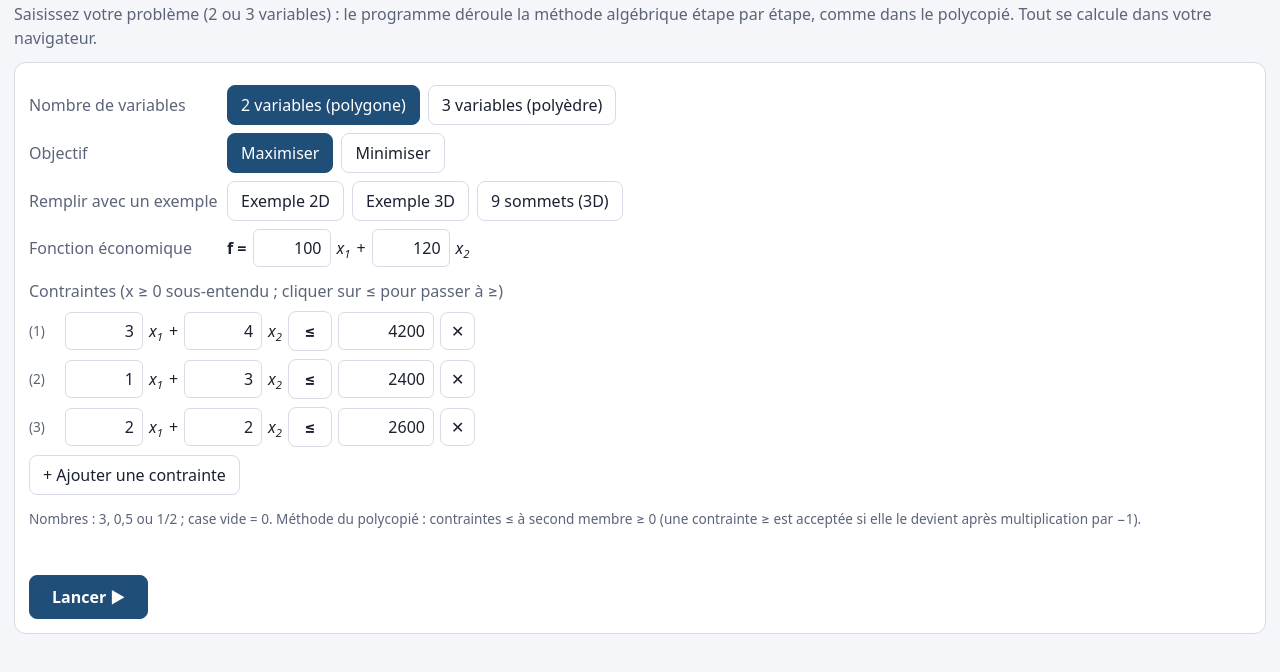
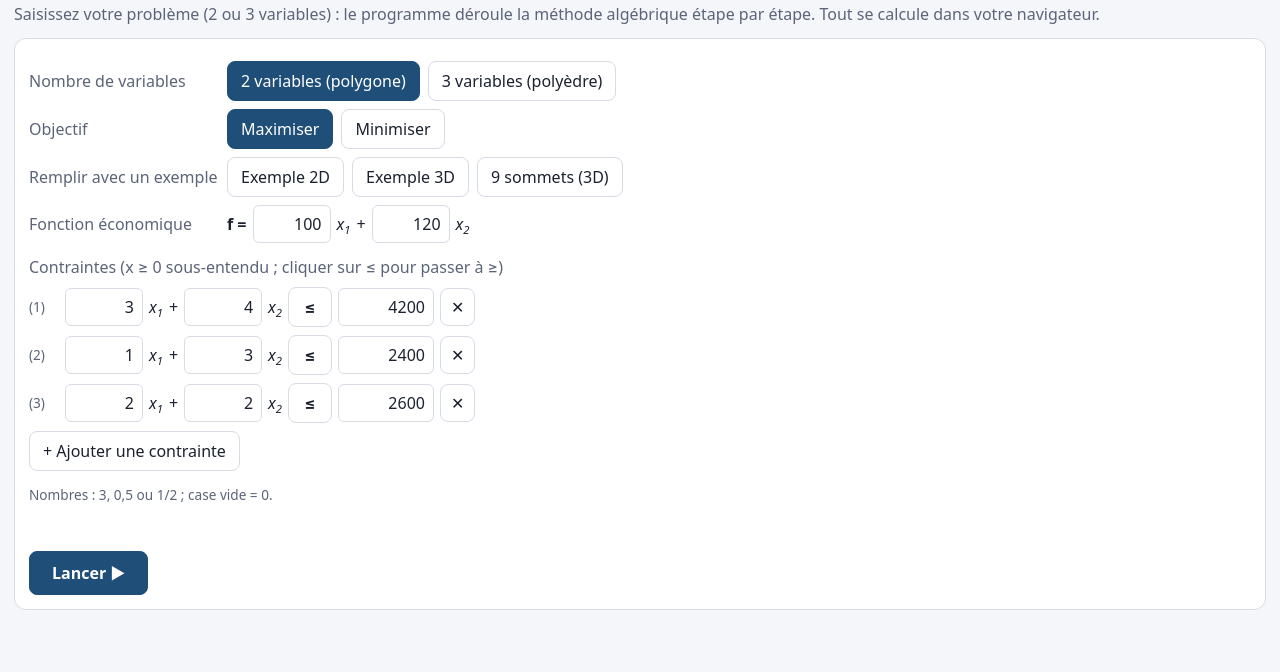
Before and after one commit to SamiMirMath/Programmation-lin-aire, a plain HTML site: page index.html in a window 1280 px wide. Shown: the part 54-726 px from the top of the page. Drawn offline with Linux system fonts and the light colour scheme.

Commit message:
Add files via upload

```diff
--- a/index.html
+++ b/index.html
@@ -94,7 +94,7 @@ input[type=range]{width:100%}
 <body>
 <div class="wrap">
   <h1>Le simplexe en images</h1>
-  <p class="lead">Saisissez votre problème (2 ou 3 variables) : le programme déroule la méthode algébrique étape par étape, comme dans le polycopié. Tout se calcule dans votre navigateur.</p>
+  <p class="lead">Saisissez votre problème (2 ou 3 variables) : le programme déroule la méthode algébrique étape par étape. Tout se calcule dans votre navigateur.</p>
 
   <section id="formCard" class="card">
     <div class="row"><span class="lab">Nombre de variables</span>
@@ -107,7 +107,7 @@ input[type=range]{width:100%}
     <div style="margin-top:12px"><span class="lab" style="color:var(--muted)">Contraintes (x ≥ 0 sous-entendu ; cliquer sur ≤ pour passer à ≥)</span></div>
     <div id="consRows"></div>
     <div class="row"><button id="addRow">+ Ajouter une contrainte</button></div>
-    <p class="hint">Nombres : 3, 0,5 ou 1/2 ; case vide = 0. Méthode du polycopié : contraintes ≤ à second membre ≥ 0 (une contrainte ≥ est acceptée si elle le devient après multiplication par −1).</p>
+    <p class="hint">Nombres : 3, 0,5 ou 1/2 ; case vide = 0.</p>
     <div class="err" id="err"></div>
     <button class="primary" id="launch">Lancer ▶</button>
   </section>
@@ -193,7 +193,7 @@ function construireProbleme(S){
     if(rhs===null) throw new ErreurSaisie(`Contrainte ${num} : second membre manquant.`);
     if(nul) throw new ErreurSaisie(`Contrainte ${num} : aucun coefficient non nul.`);
     let aa=a, bb=rhs; if(r.op===">="){ aa=a.map(x=>x.neg()); bb=rhs.neg(); }
-    if(bb.sign()<0) throw new ErreurSaisie(`Contrainte ${num} : après mise sous la forme a·x ≤ b, le second membre est négatif : l'origine n'est pas admissible. La méthode algébrique du polycopié suppose des contraintes ≤ à second membre ≥ 0 (les autres cas demandent la phase 1).`);
+    if(bb.sign()<0) throw new ErreurSaisie(`Contrainte ${num} : après mise sous la forme a·x ≤ b, le second membre est négatif : l'origine n'est pas admissible. La méthode algébrique suppose des contraintes ≤ à second membre ≥ 0 (les autres cas demandent la phase 1).`);
     A.push(aa); b.push(bb); });
   if(!A.length) throw new ErreurSaisie("Il faut au moins une contrainte.");
   const m=A.length, nv=n+m, cint=S.sens==='max'?c:c.map(x=>x.neg());
@@ -481,9 +481,7 @@ function dessinSim(sc,ctx,Pt){ const s=ctx.hist[ctx.hist.length-1], A=position(s
   return {pt,ent:(info&&sub>=1)?info.ent:null,sort:(info&&sub>=3)?info.sort:null}; }
 const fdisp=g=>P.sens==='max'?g:-g;
 
-/* =====================================================================
-   9. NARRATION PAR ÉTAPES (comme dans le polycopié)
-   ===================================================================== */
+
 function blocsPivot(s,info,n2,subMax,unb,instruction){
   const g=P.sens==='max'?'f':'g', n=P.n, blocs=[]; const cand=candidates(s);
   let h=`<h3>Programme de base n°${s.pivots+1} — sommet ${nomSommet(position(s,n))}${P.sens==='min'?' <small>(on maximise g = −f)</small>':''}</h3><div class="eqs">`;
```
